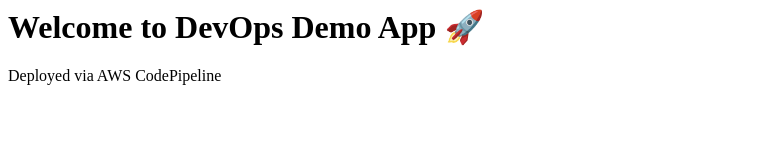
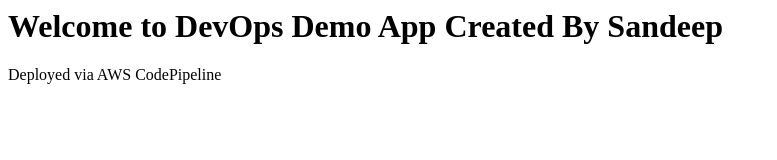
Before and after one commit to sandydevops65/nodejs-demo-app, a website: page public/index.html in a window 1280 px wide. Shown: the whole page, without its empty margins (0-777 px from the left). Drawn offline with Linux system fonts and the light colour scheme.

Commit message:
Update welcome message in index.html

```diff
--- a/public/index.html
+++ b/public/index.html
@@ -1,2 +1,2 @@
-<h1>Welcome to DevOps Demo App 🚀</h1>
+<h1>Welcome to DevOps Demo App Created By Sandeep</h1>
 <p>Deployed via AWS CodePipeline</p>
```
